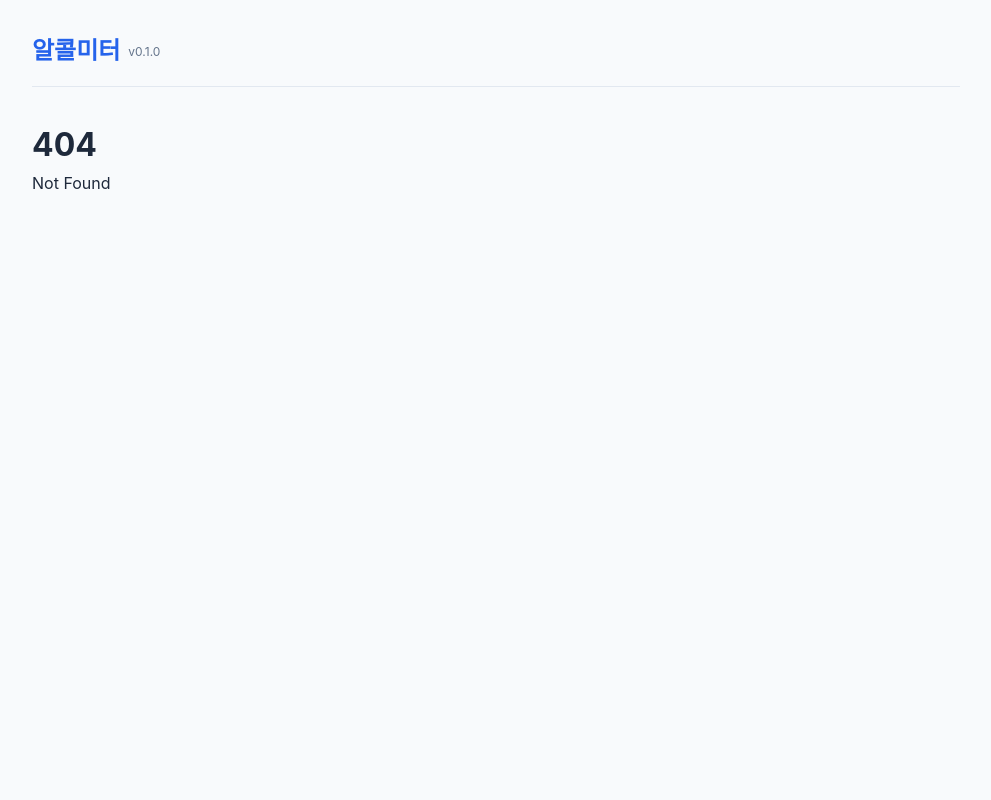
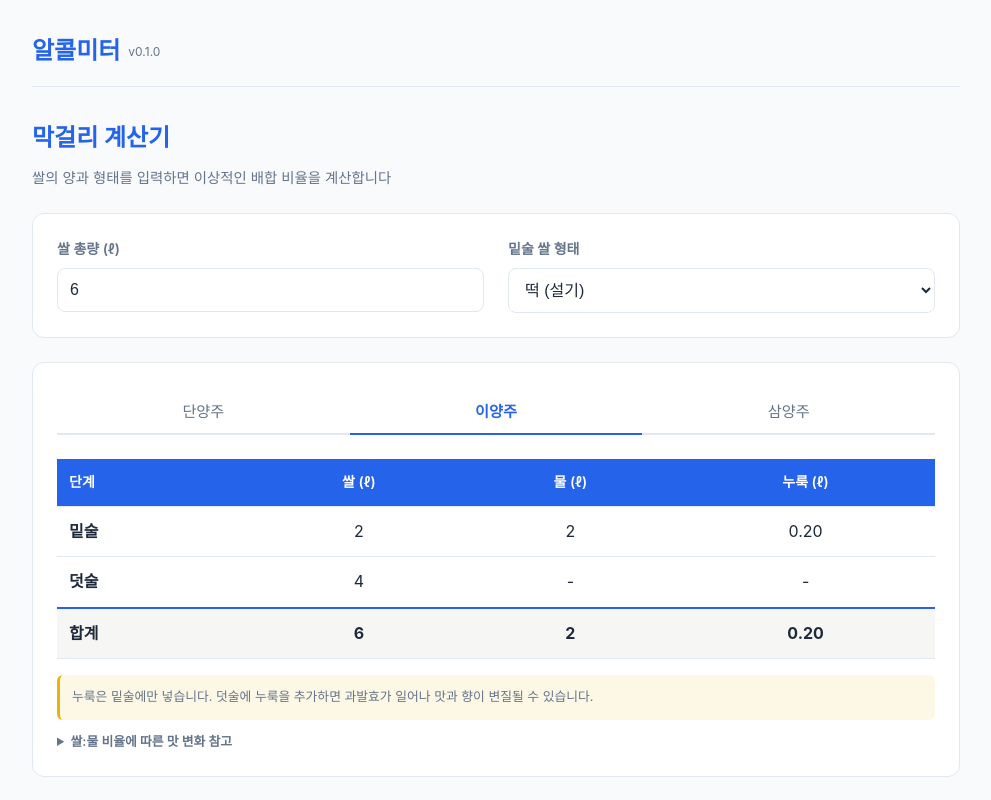
Before and after one commit to TransparentDeveloper/alcolmeter, a SvelteKit app: page /makgeolli in a window 1280 px wide. Before the commit this address had no page. Shown: the whole page, without its empty margins (144-1135 px from the left). Built offline with nearby package versions, Linux system fonts and the light colour scheme.

Commit message:
feat: add makgeolli calculator page

```diff
--- /dev/null
+++ b/src/routes/makgeolli/+page.svelte
@@ -0,0 +1,126 @@
+<script lang="ts">
+	import type { RiceForm } from '$lib/types';
+	import { calculateDanyang, calculateIyang, calculateSamyang } from '$lib/calculator/makgeolli';
+	import IngredientInput from '$lib/components/IngredientInput.svelte';
+	import ResultTable from '$lib/components/ResultTable.svelte';
+
+	let totalRice = $state(6);
+	let riceForm: RiceForm = $state('tteok');
+
+	type BrewTab = 'danyang' | 'iyang' | 'samyang';
+	let activeTab: BrewTab = $state('iyang');
+
+	const tabs: { id: BrewTab; label: string }[] = [
+		{ id: 'danyang', label: '단양주' },
+		{ id: 'iyang', label: '이양주' },
+		{ id: 'samyang', label: '삼양주' }
+	];
+
+	let result = $derived.by(() => {
+		const rice = Math.max(0, totalRice || 0);
+		switch (activeTab) {
+			case 'danyang':
+				return calculateDanyang(rice, riceForm);
+			case 'iyang':
+				return calculateIyang(rice, riceForm);
+			case 'samyang':
+				return calculateSamyang(rice, riceForm);
+		}
+	});
+</script>
+
+<svelte:head>
+	<title>막걸리 계산기 - 알콜미터</title>
+</svelte:head>
+
+<div class="calculator">
+	<h1>막걸리 계산기</h1>
+	<p class="subtitle">쌀의 양과 형태를 입력하면 이상적인 배합 비율을 계산합니다</p>
+
+	<div class="card">
+		<IngredientInput bind:totalRice bind:riceForm />
+	</div>
+
+	<div class="card result-card">
+		<nav class="tabs">
+			{#each tabs as tab}
+				<button
+					class="tab"
+					class:active={activeTab === tab.id}
+					onclick={() => activeTab = tab.id}
+				>
+					{tab.label}
+				</button>
+			{/each}
+		</nav>
+
+		{#if totalRice > 0}
+			<ResultTable {result} />
+		{:else}
+			<p class="empty">쌀 총량을 입력해주세요.</p>
+		{/if}
+	</div>
+</div>
+
+<style>
+	.calculator {
+		display: flex;
+		flex-direction: column;
+		gap: 1.5rem;
+	}
+
+	h1 {
+		font-size: 1.5rem;
+		color: var(--color-primary);
+	}
+
+	.subtitle {
+		font-size: 0.9rem;
+		color: var(--color-muted);
+		margin-top: -1rem;
+	}
+
+	.card {
+		background: var(--color-card);
+		border-radius: 12px;
+		padding: 1.5rem;
+		border: 1px solid var(--color-border);
+	}
+
+	.tabs {
+		display: flex;
+		gap: 0;
+		margin-bottom: 1.5rem;
+		border-bottom: 2px solid var(--color-border);
+	}
+
+	.tab {
+		flex: 1;
+		padding: 0.75rem 1rem;
+		background: none;
+		border: none;
+		font-size: 0.95rem;
+		font-weight: 500;
+		color: var(--color-muted);
+		cursor: pointer;
+		border-bottom: 2px solid transparent;
+		margin-bottom: -2px;
+		transition: all 0.2s;
+	}
+
+	.tab.active {
+		color: var(--color-primary);
+		border-bottom-color: var(--color-primary);
+		font-weight: 700;
+	}
+
+	.tab:hover:not(.active) {
+		color: var(--color-text);
+	}
+
+	.empty {
+		text-align: center;
+		color: var(--color-muted);
+		padding: 2rem;
+	}
+</style>
```
